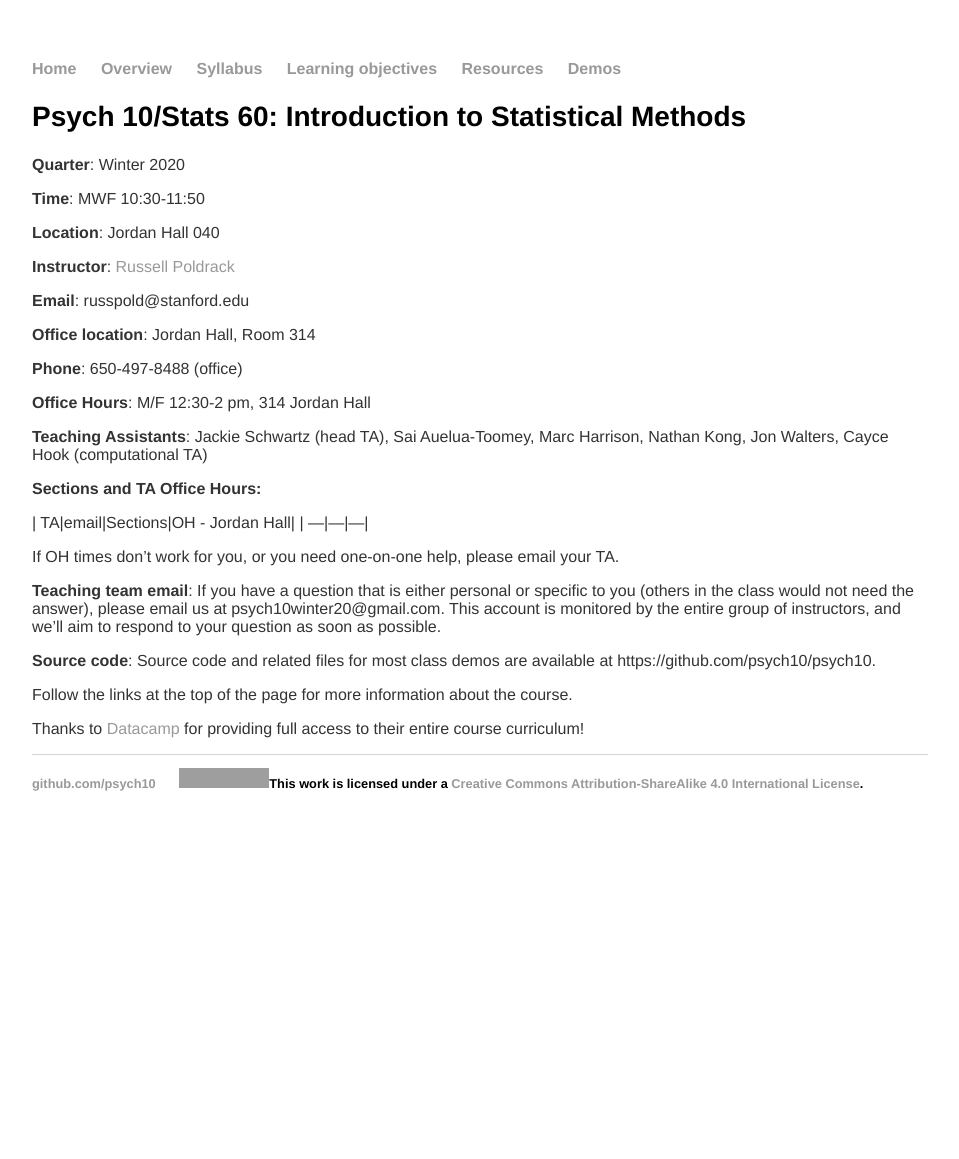
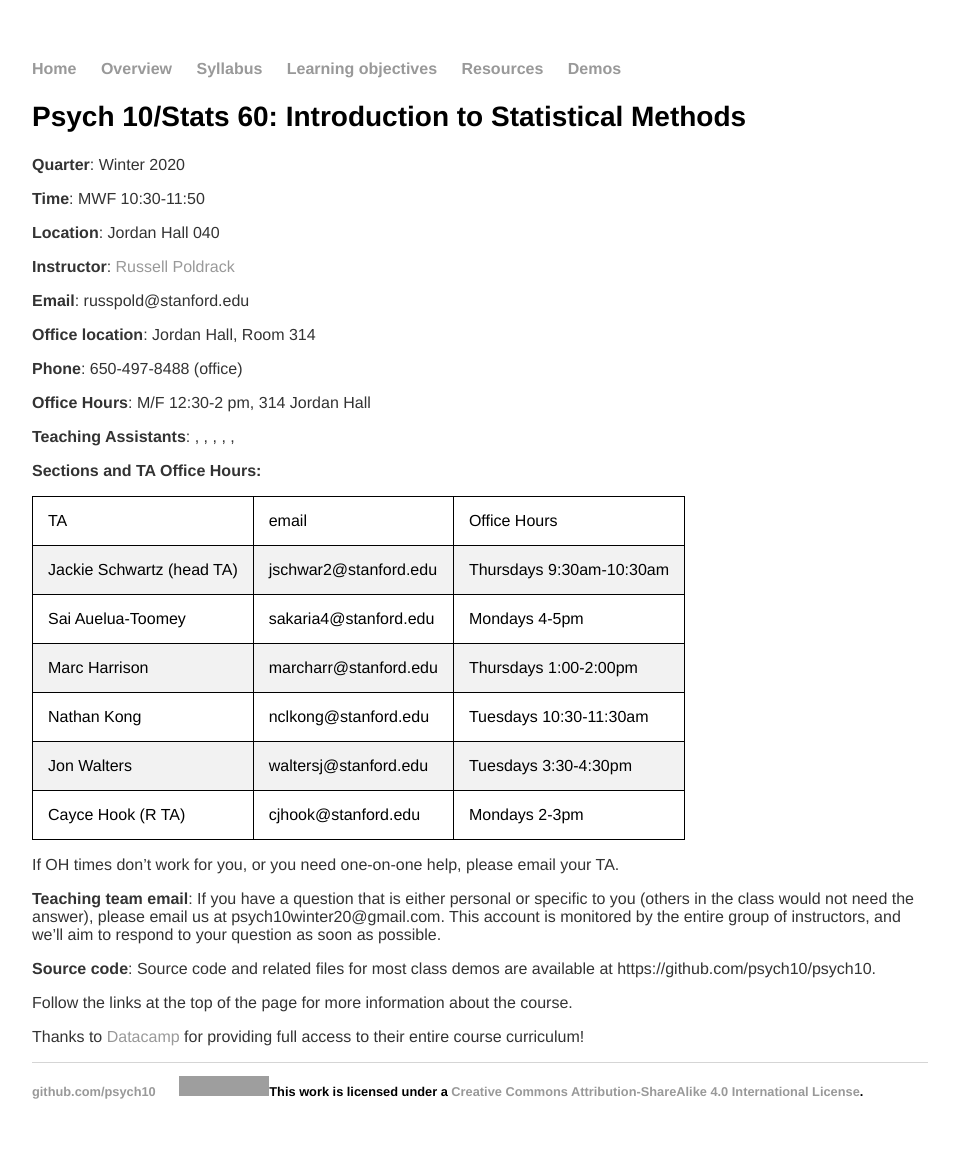
Before and after one commit to stats60/stats60.github.io, a Jekyll site: the page built from index.md, in a window 1280 px wide. Shown: the whole page, without its empty margins (160-1119 px from the left). Built offline with Jekyll 4.4.1, drawn with Linux system fonts in a browser that asks for light colours; before the commit the page ends 900 px from its top, so only the background shows below that; grey boxes are pictures that could not be loaded.

Commit message:
add office hours

```diff
--- a/index.md
+++ b/index.md
@@ -21,12 +21,17 @@ title: Psych 10
 
 **Office Hours**: M/F 12:30-2 pm, 314 Jordan Hall
 
-**Teaching Assistants**: Jackie Schwartz (head TA), Sai Auelua-Toomey, Marc Harrison, Nathan Kong, Jon Walters, Cayce Hook (computational TA)
+**Teaching Assistants**: , , , , ,
 
 **Sections and TA Office Hours:**
 
-| TA|email|Sections|OH - Jordan Hall|
-| ---|---|---|
+|TA|email|Office Hours|
+|Jackie Schwartz (head TA)|jschwar2@stanford.edu|Thursdays 9:30am-10:30am|
+|Sai Auelua-Toomey|sakaria4@stanford.edu|Mondays 4-5pm|
+|Marc Harrison|marcharr@stanford.edu|Thursdays 1:00-2:00pm|
+|Nathan Kong|nclkong@stanford.edu|Tuesdays 10:30-11:30am|
+|Jon Walters|waltersj@stanford.edu|Tuesdays 3:30-4:30pm|
+|Cayce Hook (R TA)|cjhook@stanford.edu|Mondays 2-3pm|
 
 If OH times don't work for you, or you need one-on-one help, please email your TA.
 
```
